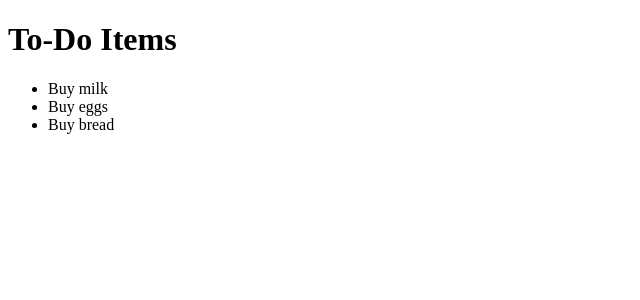
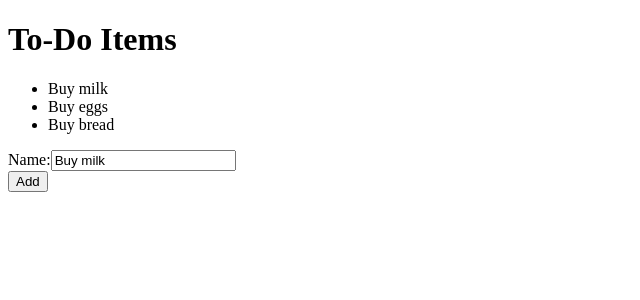
Before and after one commit to Sleeping-Bear-Systems/todo-app, a React (Vite) app: page / in a window 1280 px wide. Both pictures are taken after a click on the item "Buy milk". Shown: the top 300 px of the page, without its empty margins (0-640 px from the left). Built offline with nearby package versions, Linux system fonts and the light colour scheme.

Commit message:
Add form support

```diff
--- a/src/App.tsx
+++ b/src/App.tsx
@@ -1,6 +1,7 @@
 import { JSX, useState } from "react";
 import { ToDoList } from "./ToDoList";
 import { ToDoItem } from "./ToDoItem";
+import { ToDoForm } from "./ToDoForm";
 
 export function App(): JSX.Element {
   // eslint-disable-next-line @typescript-eslint/no-unused-vars
@@ -10,9 +11,12 @@ export function App(): JSX.Element {
     { id: "3", name: "Buy bread" },
   ]);
 
+  const [selectedItem, setSelectedItem] = useState<ToDoItem | null>(null);
+
   return (
     <>
-      <ToDoList items={items} />
+      <ToDoList items={items} selectItem={setSelectedItem} />
+      <ToDoForm selectedItem={selectedItem} />
     </>
   );
 }
--- /dev/null
+++ b/src/ToDoForm.tsx
@@ -0,0 +1,31 @@
+import { JSX } from "react";
+import { ToDoItem } from "./ToDoItem";
+
+export interface ToDoFormProps {
+  selectedItem: ToDoItem | null;
+}
+
+export function ToDoForm(props: ToDoFormProps): JSX.Element {
+  return (
+    <div>
+      {props.selectedItem ? (
+        <form>
+          <div>
+            <label htmlFor="name">Name:</label>
+            <input
+              type="text"
+              id="name"
+              name="name"
+              value={props.selectedItem.name}
+            />
+          </div>
+          <div>
+            <button type="submit">Add</button>
+          </div>
+        </form>
+      ) : (
+        <></>
+      )}
+    </div>
+  );
+}
--- a/src/ToDoList.tsx
+++ b/src/ToDoList.tsx
@@ -4,19 +4,22 @@ import { ToDoListLine } from "./ToDoListLine";
 
 export interface ToDoListProps {
   items: ToDoItem[];
+  selectItem: (item: ToDoItem | null) => void;
 }
 
 export function ToDoList(props: ToDoListProps): JSX.Element {
-  function onClick(item: ToDoItem): void {
-    alert(item.name);
-  }
-
   return (
     <>
       <h1>To-Do Items</h1>
       <ul>
         {props.items.map((item) => {
-          return <ToDoListLine key={item.id} item={item} onClick={onClick} />;
+          return (
+            <ToDoListLine
+              key={item.id}
+              item={item}
+              selectItem={props.selectItem}
+            />
+          );
         })}
       </ul>
     </>
--- a/src/ToDoListLine.tsx
+++ b/src/ToDoListLine.tsx
@@ -3,12 +3,12 @@ import { ToDoItem } from "./ToDoItem";
 
 export interface ToDoListLineProps {
   item: ToDoItem;
-  onClick: (item: ToDoItem) => void;
+  selectItem: (item: ToDoItem) => void;
 }
 
 export function ToDoListLine(props: ToDoListLineProps): JSX.Element {
   return (
-    <li key={props.item.id} onClick={()=>props.onClick(props.item)}>
+    <li key={props.item.id} onClick={() => props.selectItem(props.item)}>
       {props.item.name}
     </li>
   );
```
